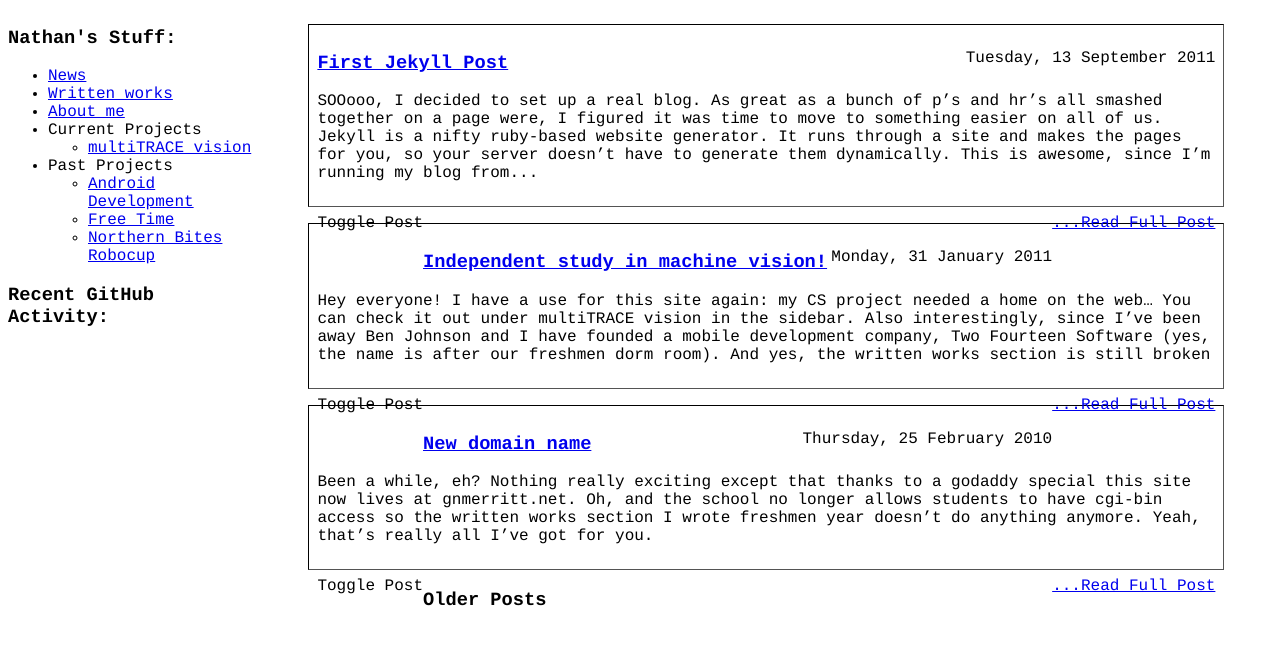
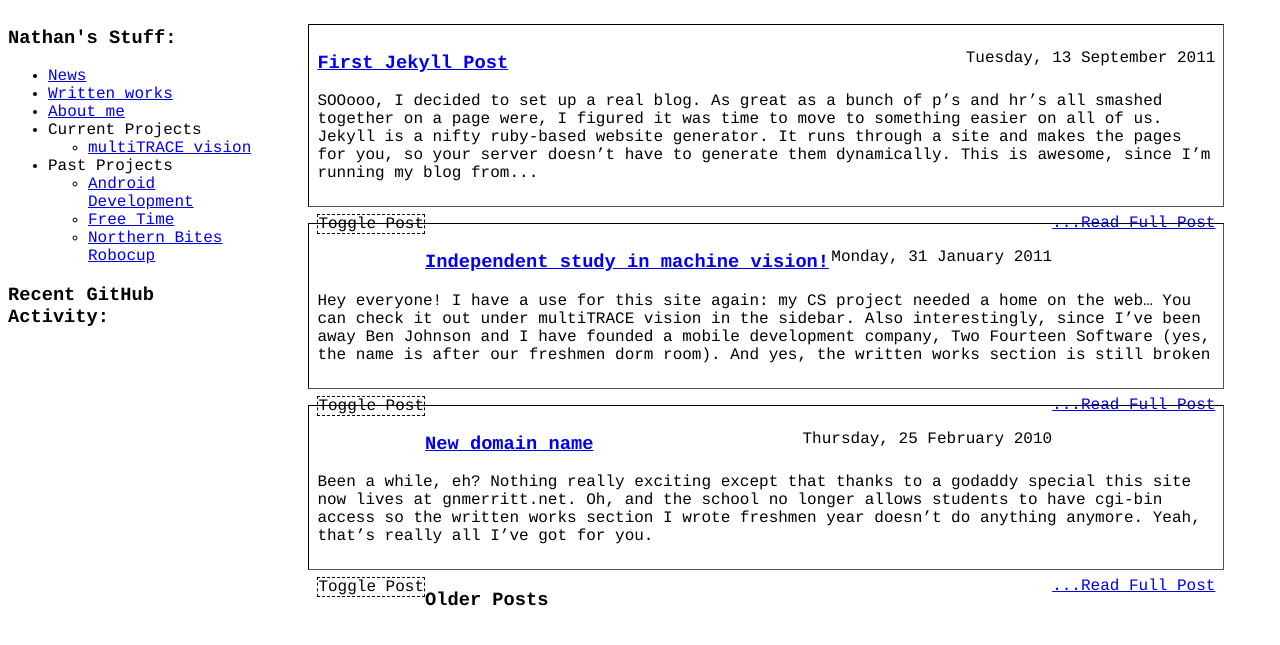
Before and after one commit to gnmerritt/gnmerritt.net, a Jekyll site: the page built from index.markdown, in a window 1280 px wide. Shown: the top 645 px of the page. Built offline with Jekyll 4.4.1, drawn with Linux system fonts in a browser that asks for light colours.

Commit message:
blog preview hiding working, not styled yet

```diff
--- a/css/blog.css
+++ b/css/blog.css
@@ -12,11 +12,11 @@
 .post h3 { float:left; } /* title */
 .post .date { float:right; } /* date */
 .post .preview { clear:both; }
-.post .preview.closed { display:none; }
+.post.closed .preview { display:none; }
 .post .body { clear:both; }
 .post .related { }
 .post .more { float:right; }
-.post .hide { float:left; cursor:pointer; }
+.post .hide { border:1px dashed black; float:left; cursor:pointer; }
 
 #footer { margin:0 50px; clear:both; }
 
--- a/index.markdown
+++ b/index.markdown
@@ -7,12 +7,18 @@
 
 {% for post in site.posts limit:6 %}
   <article class="post">
-     <h3 onclick="gnm.toggleOpen(this)"> <a href="{{ post.id }}.html">{{ post.title }}</a></h3>
-     <p class="date">{{ post.date | date: "%A, %d %B  %Y"}}</p>
+     <div>
+       <h3> <a href="{{ post.id }}.html">{{ post.title }}</a></h3>
+       <p class="date">{{ post.date | date: "%A, %d %B  %Y"}}</p>
+     </div>
+
      <p class="preview">{{ post.content | strip_html | truncatewords: 75 }}</p>
+
      {% if post.content.size > 75 %}
+     <div>
        <p class="hide" onclick="gnm.toggleOpen(this)">Toggle Post</p>
        <p class="more"><a href="{{ post.id }}.html">...Read Full Post</a></p>
+     </div>
      {% endif %}
   </article>
 {% endfor %}
```
